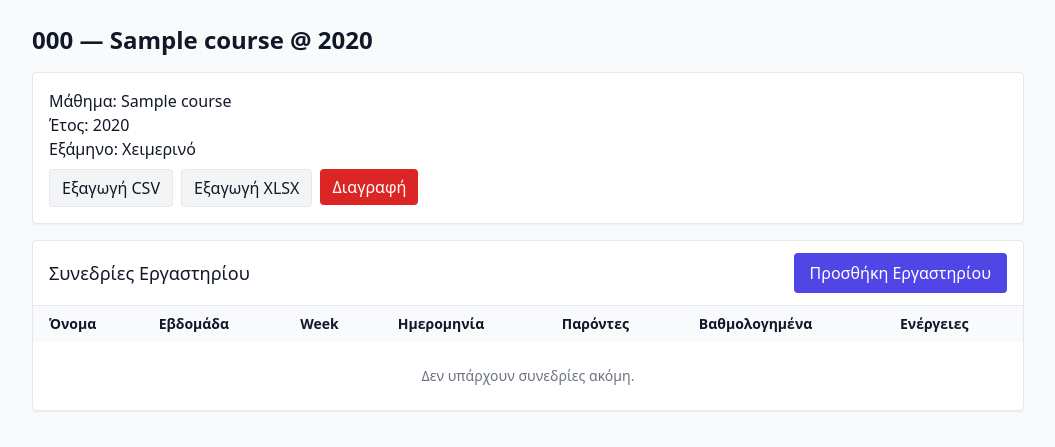
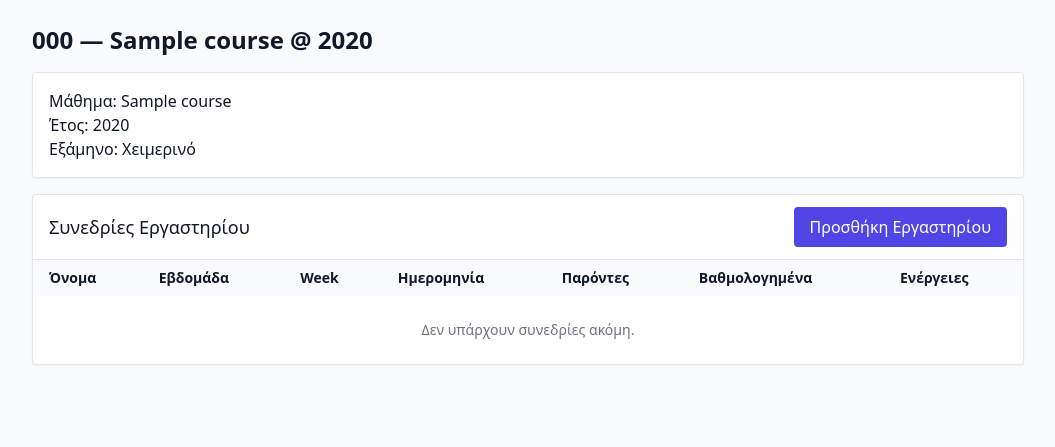
Before and after one commit to gnalexandridis/django-lms, a Django app: page /teacher/courses/1/ in a window 1280 px wide. Shown: the part 65-512 px from the top of the page, without its empty margins (112-1167 px from the left). Run offline with Django 5.2, Linux system fonts and the light colour scheme; a user stored in the database is signed in; tables that the repository leaves empty hold one stand-in row (values such as "Sample post"); data that the repository does not hold is empty; some libraries are stand-ins or nearby versions.

Commit message:
fix: remove not implemented yet functionality from template

```diff
--- a/templates/lms_courses/teacher/course_semester_detail.html
+++ b/templates/lms_courses/teacher/course_semester_detail.html
@@ -8,18 +8,6 @@
   <div>Μάθημα: {{ course_semester.course.title }}</div>
   <div>Έτος: {{ course_semester.year }}</div>
   <div>Εξάμηνο: {{ course_semester.get_semester_display }}</div>
-  <div class="mt-2 flex gap-2">
-   <a href="{% url 'lms_courses_teacher:course_semester_export' pk=course_semester.pk %}?format=csv"
-     class="inline-flex items-center px-3 py-1.5 bg-gray-100 hover:bg-gray-200 rounded border"
-     data-testid="export-course-semester-csv">Εξαγωγή CSV</a>
-   <a href="{% url 'lms_courses_teacher:course_semester_export' pk=course_semester.pk %}?format=xlsx"
-     class="inline-flex items-center px-3 py-1.5 bg-gray-100 hover:bg-gray-200 rounded border"
-     data-testid="export-course-semester-xlsx">Εξαγωγή XLSX</a>
-   <form method="post" action="{% url 'lms_courses_teacher:course_semester_delete' pk=course_semester.pk %}" onsubmit="return confirm('Διαγραφή μαθήματος/εξαμήνου;');">
-     {% csrf_token %}
-     <button type="submit" class="inline-flex items-center px-3 py-1.5 bg-red-600 text-white rounded hover:bg-red-700" data-testid="delete-course-semester">Διαγραφή</button>
-   </form>
-  </div>
 </div>
 
 {# --- Lab sessions table --- #}
```
